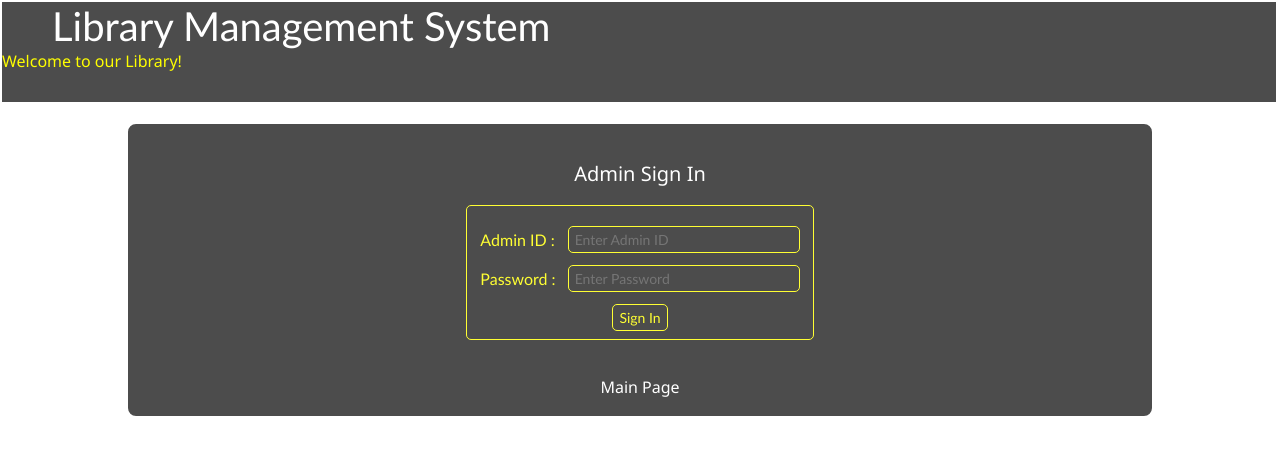
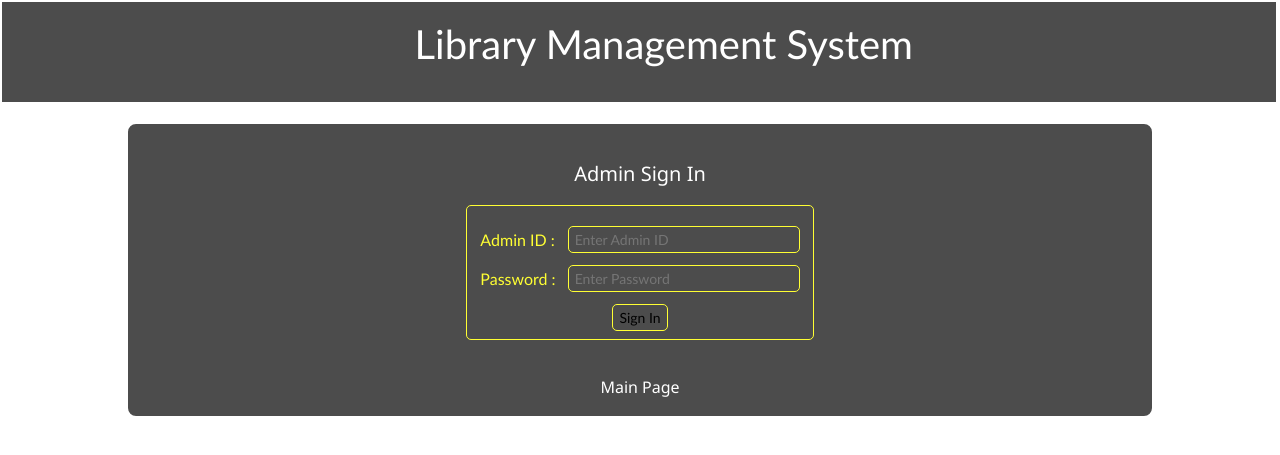
Before and after one commit to Chirantan2/library-management-with-gui, a PHP site: page /admin.php in a window 1280 px wide. Shown: the top 455 px of the page. Run offline with PHP 8.4, Linux system fonts and the light colour scheme; data that the repository does not hold is empty.

Commit message:
made changes

```diff
--- a/LibraryManagementSystem/addBooks.php
+++ b/LibraryManagementSystem/addBooks.php
@@ -34,8 +34,7 @@ if($bn!=NULL && $au!=NULL)
 
 <body>
 <div id="banner">
-<span class="head">Library Management System</span><br />
-<marquee class="clg" direction="right" behavior="alternate" scrollamount="1">Welcome to our Library!</marquee>
+ <br /><center><span class="head">Library Management System</span><br /></center>
 </div>
 <br />
 
@@ -64,4 +63,4 @@ if($bn!=NULL && $au!=NULL)
 </div>
 </div>
 </body>
-</html><!--  Designed & Developed by Ashish Vegan | technologyvegan@gmail.com | www.ashishvegan.com | This Source Code is NOT FOR SALE-->
+</html>
--- a/LibraryManagementSystem/admin.php
+++ b/LibraryManagementSystem/admin.php
@@ -37,8 +37,7 @@ else
 
 <body>
 <div id="banner">
-<span class="head">Library Management System</span><br />
-<marquee class="clg" direction="right" behavior="alternate" scrollamount="1">Welcome to our Library!</marquee>
+ <br /><center><span class="head">Library Management System</span><br /></center>
 </div>
 <br />
 
@@ -67,4 +66,4 @@ else
 </div>
 </div>
 </body>
-</html><!--  Designed & Developed by Ashish Vegan | technologyvegan@gmail.com | www.ashishvegan.com | This Source Code is NOT FOR SALE-->
+</html>
--- a/LibraryManagementSystem/bookRequests.php
+++ b/LibraryManagementSystem/bookRequests.php
@@ -34,8 +34,7 @@ if($bn!=NULL && $au!=NULL)
 
 <body>
 <div id="banner">
-<span class="head">Library Management System</span><br />
-<marquee class="clg" direction="right" behavior="alternate" scrollamount="1">Welcome to our Library!</marquee>
+ <br /><center><span class="head">Library Management System</span><br /></center>
 </div>
 <br />
 
@@ -68,4 +67,4 @@ while($y=mysqli_fetch_array($x))
 </div>
 </div>
 </body>
-</html><!--  Designed & Developed by Ashish Vegan | technologyvegan@gmail.com | www.ashishvegan.com | This Source Code is NOT FOR SALE-->
+</html>
--- a/LibraryManagementSystem/changePassword.php
+++ b/LibraryManagementSystem/changePassword.php
@@ -46,8 +46,7 @@ elseif($p1!=$p2)
 
 <body>
 <div id="banner">
-<span class="head">Library Management System</span><br />
-<marquee class="clg" direction="right" behavior="alternate" scrollamount="1">Welcome to our Library!</marquee>
+ <br /><center><span class="head">Library Management System</span><br /></center>
 </div>
 <br />
 
@@ -77,4 +76,4 @@ elseif($p1!=$p2)
 </div>
 </div>
 </body>
-</html><!--  Designed & Developed by Ashish Vegan | technologyvegan@gmail.com | www.ashishvegan.com | This Source Code is NOT FOR SALE-->
+</html>
--- a/LibraryManagementSystem/changePasswordAdmin.php
+++ b/LibraryManagementSystem/changePasswordAdmin.php
@@ -46,8 +46,7 @@ elseif($p1!=$p2)
 
 <body>
 <div id="banner">
-<span class="head">Library Management System</span><br />
-<marquee class="clg" direction="right" behavior="alternate" scrollamount="1">Welcome to our Library!</marquee>
+ <br /><center><span class="head">Library Management System</span><br /></center>
 </div>
 <br />
 
@@ -77,4 +76,4 @@ elseif($p1!=$p2)
 </div>
 </div>
 </body>
-</html><!--  Designed & Developed by Ashish Vegan | technologyvegan@gmail.com | www.ashishvegan.com | This Source Code is NOT FOR SALE-->
+</html>
--- a/LibraryManagementSystem/home.php
+++ b/LibraryManagementSystem/home.php
@@ -20,8 +20,7 @@ $name=$b['name'];
 
 <body>
 <div id="banner">
-<span class="head">Library Management System</span><br />
-<marquee class="clg" direction="right" behavior="alternate" scrollamount="1">Welcome to our Library!</marquee>
+ <br /><center><span class="head">Library Management System</span><br /></center>
 </div>
 <br />
 
@@ -46,4 +45,4 @@ $name=$b['name'];
 </div>
 </div>
 </body>
-</html><!--  Designed & Developed by Ashish Vegan | technologyvegan@gmail.com | www.ashishvegan.com | This Source Code is NOT FOR SALE-->
+</html>
--- a/LibraryManagementSystem/index.php
+++ b/LibraryManagementSystem/index.php
@@ -37,8 +37,8 @@ else
 
 <body>
 <div id="banner">
-<span class="head">Library Management System</span><br />
-<marquee class="clg" direction="right" behavior="alternate" scrollamount="1">Welcome to our Library</marquee>
+	<br />
+ <br /><center><span class="head">Library Management System</span><br /></center>
 </div>
 <br />
 
@@ -70,4 +70,4 @@ else
 </div>
 </div>
 </body>
-</html><!--  Designed & Developed by Ashish Vegan | technologyvegan@gmail.com | www.ashishvegan.com | This Source Code is NOT FOR SALE-->
+</html>
--- a/LibraryManagementSystem/issue.php
+++ b/LibraryManagementSystem/issue.php
@@ -34,8 +34,7 @@ if($bn!=NULL && $au!=NULL)
 
 <body>
 <div id="banner">
-<span class="head">Library Management System</span><br />
-<marquee class="clg" direction="right" behavior="alternate" scrollamount="1">Welcome to our Library</marquee>
+ <br /><center><span class="head">Library Management System</span><br /></center>
 </div>
 <br />
 
@@ -70,4 +69,4 @@ while($y=mysqli_fetch_array($x))
 </div>
 </div>
 </body>
-</html><!--  Designed & Developed by Ashish Vegan | technologyvegan@gmail.com | www.ashishvegan.com | This Source Code is NOT FOR SALE-->
+</html>
--- a/LibraryManagementSystem/issueBook.php
+++ b/LibraryManagementSystem/issueBook.php
@@ -38,8 +38,7 @@ if($bn!=NULL)
 
 <body>
 <div id="banner">
-<span class="head">Library Management System</span><br />
-<marquee class="clg" direction="right" behavior="alternate" scrollamount="1">Welcome to our Library!</marquee>
+ <br /><center><span class="head">Library Management System</span><br /></center>
 </div>
 <br />
 
@@ -78,4 +77,4 @@ while($y=mysqli_fetch_array($x))
 </div>
 </div>
 </body>
-</html><!--  Designed & Developed by Ashish Vegan | technologyvegan@gmail.com | www.ashishvegan.com | This Source Code is NOT FOR SALE-->
+</html>
--- a/LibraryManagementSystem/register.php
+++ b/LibraryManagementSystem/register.php
@@ -33,8 +33,7 @@ else
 
 <body>
 <div id="banner">
-<span class="head">Library Management System</span><br />
-<marquee class="clg" direction="right" behavior="alternate" scrollamount="1">Welcome to our Library!</marquee>
+ <br /><center><span class="head">Library Management System</span><br /></center>
 </div>
 <br />
 
@@ -90,4 +89,4 @@ else
 </div>
 </div>
 </body>
-</html><!--  Designed & Developed by Ashish Vegan | technologyvegan@gmail.com | www.ashishvegan.com | This Source Code is NOT FOR SALE-->
+</html>
--- a/LibraryManagementSystem/request.php
+++ b/LibraryManagementSystem/request.php
@@ -34,8 +34,7 @@ if($bn!=NULL && $ba!=NULL)
 
 <body>
 <div id="banner">
-<span class="head">Library Management System</span><br />
-<marquee class="clg" direction="right" behavior="alternate" scrollamount="1">Welcome to our Library!</marquee>
+ <br /><center><span class="head">Library Management System</span><br /></center>
 </div>
 <br />
 
--- a/LibraryManagementSystem/stylesheet.css
+++ b/LibraryManagementSystem/stylesheet.css
@@ -2,7 +2,6 @@
 /* CSS Document */
 body
 {
-
 	margin:0px;
 }
 
@@ -12,6 +11,7 @@ body
 	font-size:40px;
 	color:#FFF;
 	margin-left:50px;
+	padding-top: 20px;
 }
 #banner
 {
@@ -49,7 +49,7 @@ body
 {
 	font-family:"Trebuchet MS";
 	font-size:14px;
-	color:#FF3;
+	/* color:#FF3; */
 	border-radius:5px;
 	padding:4px 6px;
 	border:1px solid #FF3;
```
Also changed, not shown: LibraryManagementSystem/adminhome.php (+4 -4 lines), LibraryManagementSystem/readme.txt (added).
